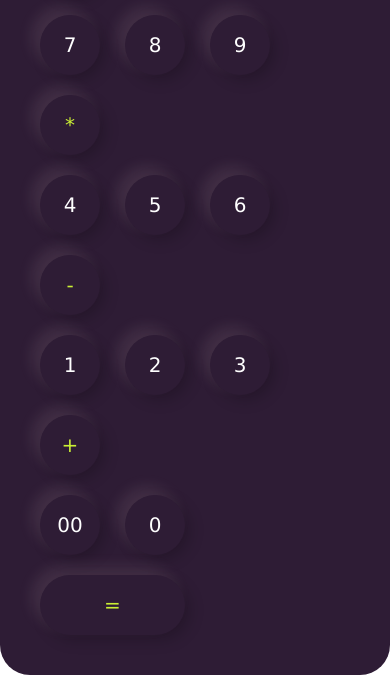
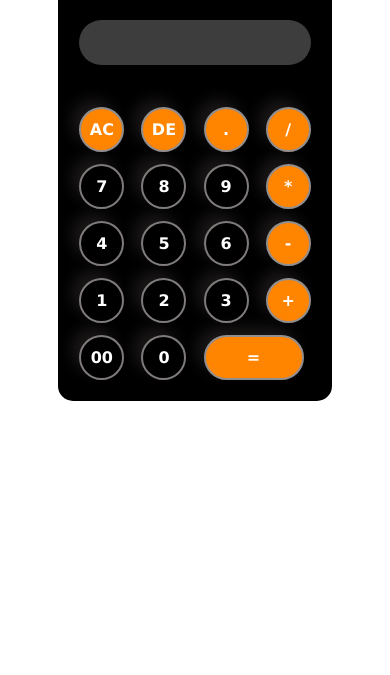
Before and after one commit to Tamilkumaran17/Simple-Calculator, a plain HTML site: page index.html in a window 390 px wide. Shown: the part 256-931 px from the top of the page. After the commit the page ends 844 px from the top, so only its background shows below. Drawn offline with Linux system fonts and the light colour scheme.

Commit message:
mobile first css

```diff
--- a/style.css
+++ b/style.css
@@ -1,14 +1,14 @@
 *{
     margin: 0;
     padding: 0;
-    font-family :Verdana, Geneva, Tahoma, sans-serif;
+    font-family :Geneva, Tahoma, sans-serif;
     box-sizing: border-box;
 }
 
 .container{
     width: 100%;
     height: 100vh;
-    background: #5af085d1;
+    background: #ffffffd1;
     display: flex;
     align-items: center;
     justify-content: center;
@@ -18,11 +18,11 @@ h1{
     align-content: center;
     justify-content: center;
     text-align: center;
-    color: #fff;
+    color: #ffffff;
 
 }
 .calculator{
-    background :#2e1c35;
+    background :#000000;
     padding: 30px;
     border-radius: 30px;
     font-family :'Courier New', Courier, monospace;
@@ -36,18 +36,26 @@ h1{
     box-shadow: -8px -8px 15px rgba(255, 225, 225, 0.1),5px 5px 15px rgba(0,0,0, 0.2);
     background : transparent;
     font-size: 20px;
-    color: #fff;
+    font-weight: bolder;
+    color: #ffffff;
+    text-decoration:double;
     cursor: pointer;
     margin: 10px;
+    transition: .3s ease-in;
+    border: 2px solid rgba(233, 225, 225, 0.544);
 
 }
 .calculator form input:hover{
-    background-color: rgb(192, 48, 48);
+    background-color: rgba(222, 211, 211, 0.371);
+    transition: .3s ease-in-out;
 }
+
+
 form .display{
     display: flex;
     justify-content: flex-end;
-    margin: 20px 0;
+    margin: 30px 0;
+    /* border: 2px solid; */
 
 }
 
@@ -56,6 +64,8 @@ form .display input{
     flex:1;
     font-size: 45px;
     box-shadow: none;
+    border: none;
+    background-color: #3e3d3d;
 
 }
 
@@ -65,5 +75,56 @@ form input.equal{
 
 }
 form input.operator{
-    color:rgb(202, 240, 52);
+    color:rgb(255, 255, 255);
+    background-color: rgb(255, 132, 0);
+    border: 2px solid rgb(146, 142, 142);
 }
+form input.operator:hover{
+    background-color: rgba(255, 132, 0, 0.758);
+}
+
+@media (max-width: 480px) {
+    .calculator {
+        padding: 15px;
+        border-radius: 15px;
+    }
+
+    .calculator form input {
+        width: 45px;
+        height: 45px;
+        font-size: 16px;
+        margin: 6px;
+    }
+
+    form .display input {
+        font-size: 30px;
+        padding: 8px;
+    }
+
+    form input.equal {
+        width: 100px;
+    }
+}
+
+/* Responsive for Extra Small Screens */
+@media (max-width: 360px) {
+    .calculator {
+        padding: 10px;
+    }
+
+    .calculator form input {
+        width: 40px;
+        height: 40px;
+        font-size: 14px;
+        margin: 5px;
+    }
+
+    form .display input {
+        font-size: 25px;
+        padding: 6px;
+    }
+
+    form input.equal {
+        width: 90px;
+    }
+}
```
Also changed, not shown: index.html (renamed from main.html, +6 -5 lines).
